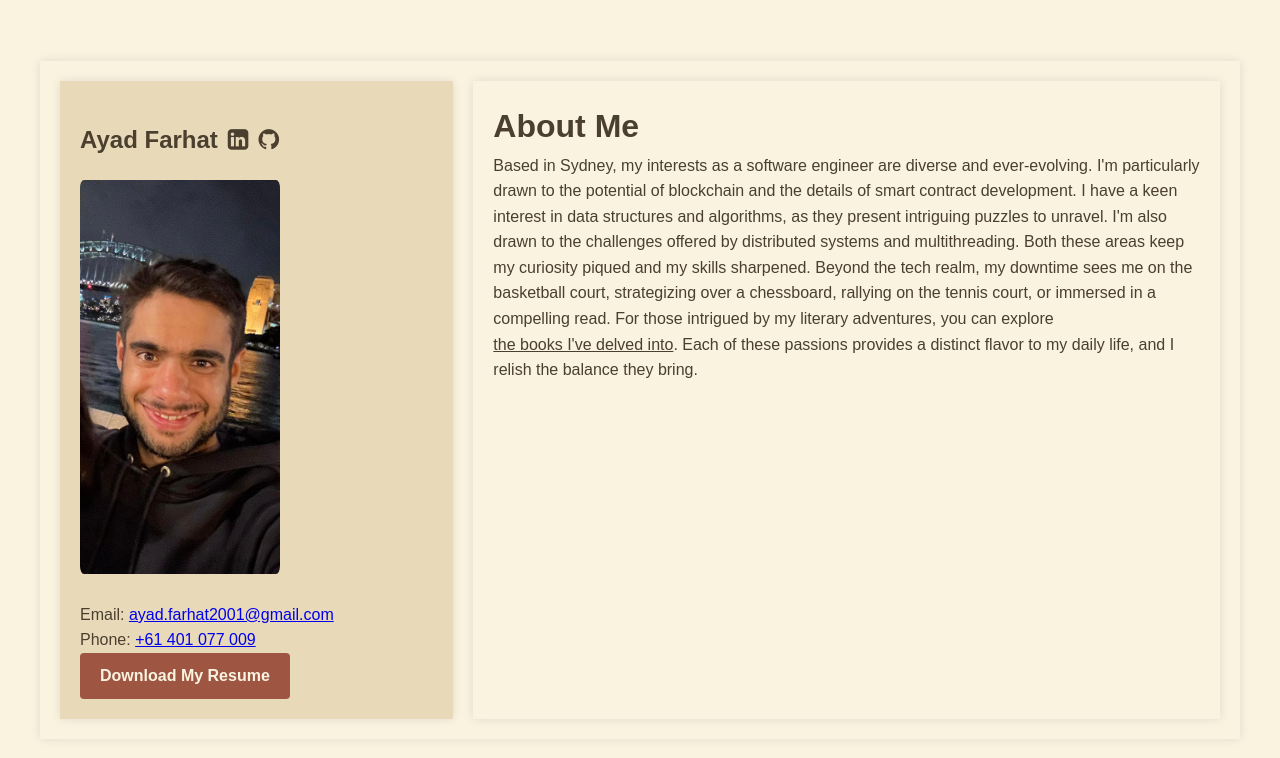
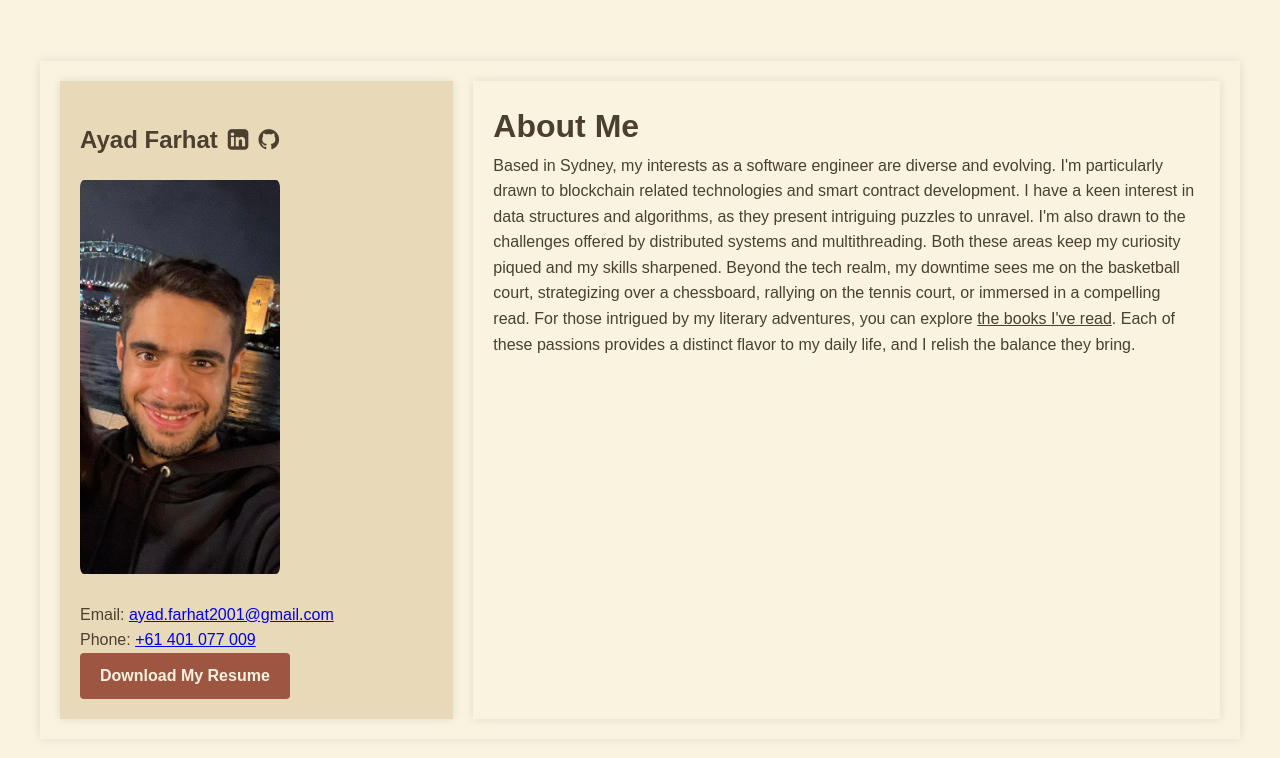
Before and after one commit to ayad318/Personal-Website, a React (Create React App) app: page / in a window 1280 px wide. Shown: the top 758 px of the page. Built offline with nearby package versions, Linux system fonts and the light colour scheme.

Commit message:
Update App.js

```diff
--- a/src/App.js
+++ b/src/App.js
@@ -56,30 +56,28 @@ function App() {
                 <h1>About Me</h1>
                 <p>
                     Based in Sydney, my interests as a software engineer are
-                    diverse and ever-evolving. I'm particularly drawn to the
-                    potential of blockchain and the details of smart contract
-                    development. I have a keen interest in data structures and
-                    algorithms, as they present intriguing puzzles to unravel.
-                    I'm also drawn to the challenges offered by distributed
-                    systems and multithreading. Both these areas keep my
-                    curiosity piqued and my skills sharpened. Beyond the tech
-                    realm, my downtime sees me on the basketball court,
-                    strategizing over a chessboard, rallying on the tennis
-                    court, or immersed in a compelling read. For those intrigued
-                    by my literary adventures, you can explore{" "}
+                    diverse and evolving. I'm particularly drawn to blockchain
+                    related technologies and smart contract development. I have
+                    a keen interest in data structures and algorithms, as they
+                    present intriguing puzzles to unravel. I'm also drawn to the
+                    challenges offered by distributed systems and
+                    multithreading. Both these areas keep my curiosity piqued
+                    and my skills sharpened. Beyond the tech realm, my downtime
+                    sees me on the basketball court, strategizing over a
+                    chessboard, rallying on the tennis court, or immersed in a
+                    compelling read. For those intrigued by my literary
+                    adventures, you can explore{" "}
                     <a
                         href="https://www.goodreads.com/review/list/96235225?sort=rating"
                         className="books-link"
                         target="_blank"
                         rel="noopener noreferrer"
                     >
-                        the books I've delved into
+                        the books I've read
                     </a>
                     . Each of these passions provides a distinct flavor to my
                     daily life, and I relish the balance they bring.
                 </p>
-
-                {/* ... add more content as needed ... */}
             </div>
         </div>
     );
```
